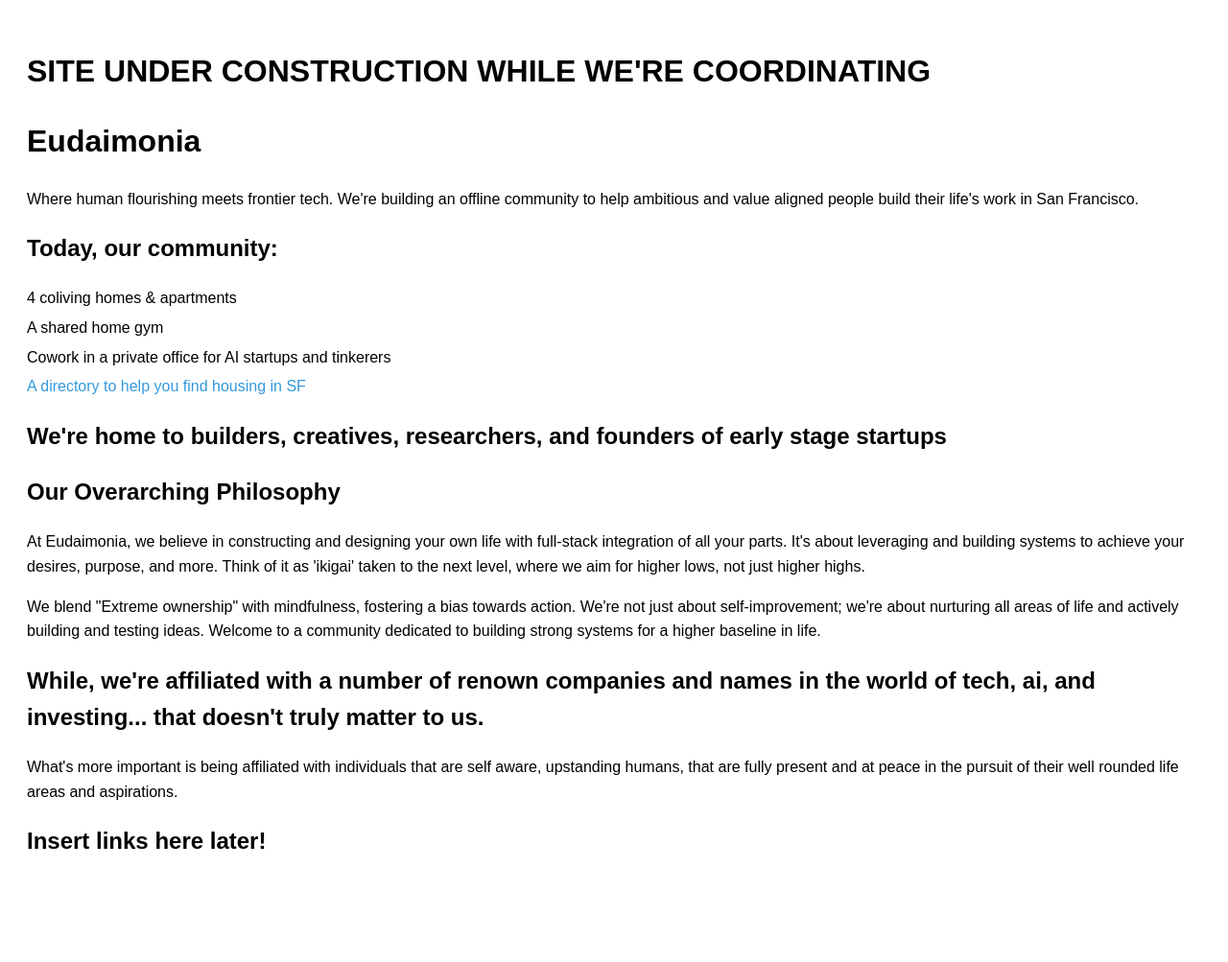
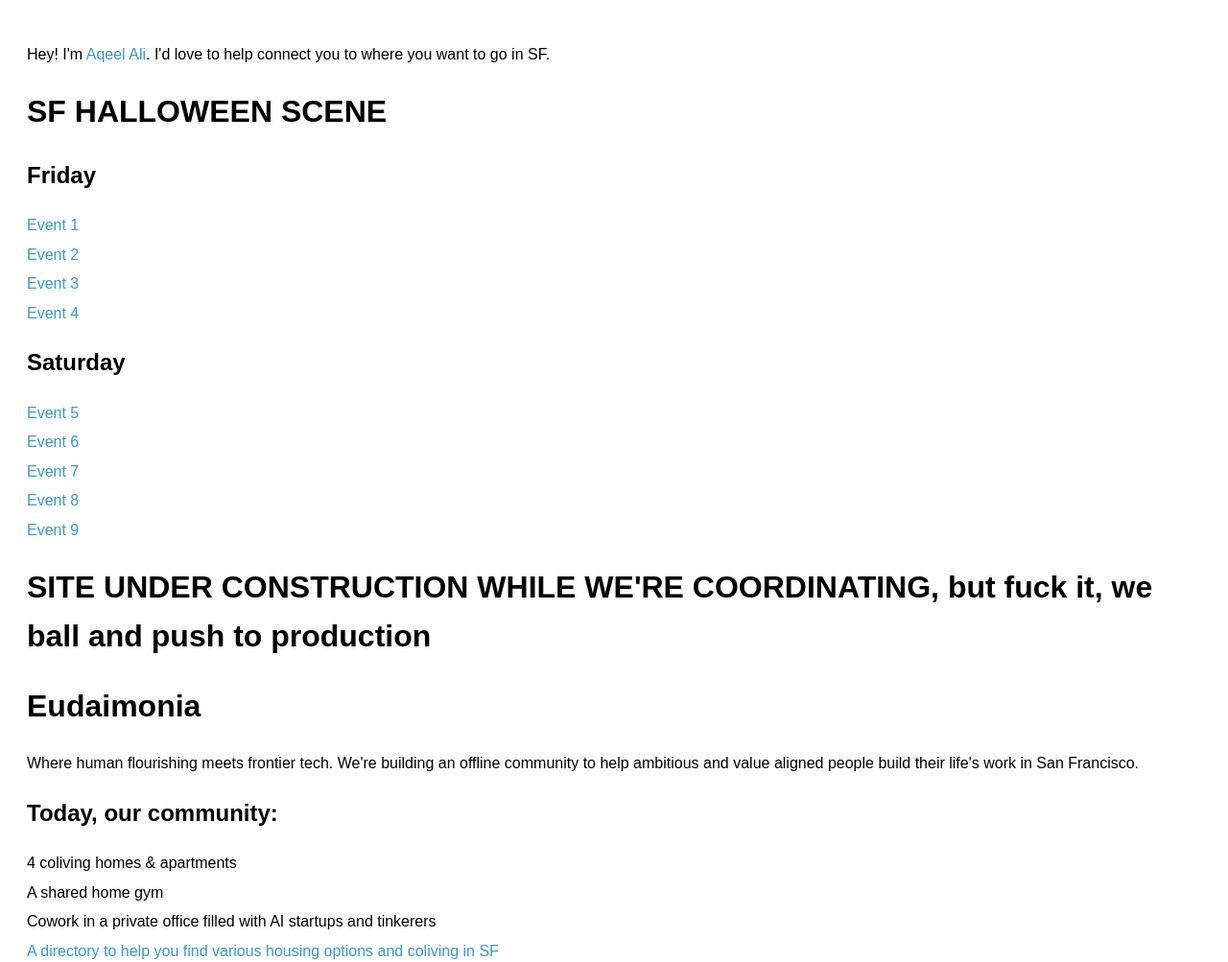
Before and after one commit to AqeelAqeel/eudaimonia, a plain HTML site: page index.html in a window 1280 px wide. Shown: the top 1003 px of the page at 96% size. Before the commit the page ends 945 px from the top, so only its background shows below. Drawn offline with Linux system fonts and the light colour scheme.

Commit message:
adding h'ween parties

```diff
--- a/index.html
+++ b/index.html
@@ -25,7 +25,27 @@
 </head>
 <body>
 
-    <h1>SITE UNDER CONSTRUCTION WHILE WE'RE COORDINATING</h1>
+    <p>Hey! I'm <a href="https://twitter.com/aqeelmeetsworld">Aqeel Ali</a>. I'd love to help connect you to where you want to go in SF.</p>
+
+    <h1>SF HALLOWEEN SCENE</h1>
+    <h2>Friday</h2>
+    <ul>
+        <li><a href="https://partiful.com/e/qb9Oz6F5XOaWcrKgNEx8">Event 1</a></li>
+        <li><a href="https://partiful.com/e/OhLQzWF06gV9zghe5eA6">Event 2</a></li>
+        <li><a href="https://partiful.com/e/in5KIKVniYg6fGe5pD1o">Event 3</a></li>
+        <li><a href="https://partiful.com/e/AUwtWU1vQUHSVbM8yUJT">Event 4</a></li>
+
+    </ul>
+    <h2>Saturday</h2>
+    <ul>
+        <li><a href="https://partiful.com/e/qfVWWrCT7CJXiKcH5TlD">Event 5</a></li>
+        <li><a href="https://partiful.com/e/48p7IOkBNBkbz1FDtyWV">Event 6</a></li>
+        <li><a href="https://partiful.com/e/QRvXPGMIC0O5H1Eu49oa">Event 7</a></li>
+        <li><a href="https://partiful.com/e/12DogmbwbXQCg35itHrR">Event 8</a></li>
+        <li><a href="https://lu.ma/fiiwg5p8">Event 9</a></li>
+    </ul>
+
+    <h1>SITE UNDER CONSTRUCTION WHILE WE'RE COORDINATING, but fuck it, we ball and push to production</h1>
     <h1>Eudaimonia</h1>
     <p>Where human flourishing meets frontier tech. We're building an offline community to help ambitious and value aligned people build their life's work in San Francisco.</p>
 
@@ -33,8 +53,8 @@
     <ul>
         <li>4 coliving homes & apartments</li>
         <li>A shared home gym</li>
-        <li>Cowork in a private office for AI startups and tinkerers</li>
-        <li><a href="https://tinyurl.com/yuct68e3">A directory to help you find housing in SF</a></li>
+        <li>Cowork in a private office filled with AI startups and tinkerers</li>
+        <li><a href="https://tinyurl.com/yuct68e3">A directory to help you find various housing options and coliving in SF</a></li>
     </ul>
 
     <h2>We're home to builders, creatives, researchers, and founders of early stage startups</h2>
```
